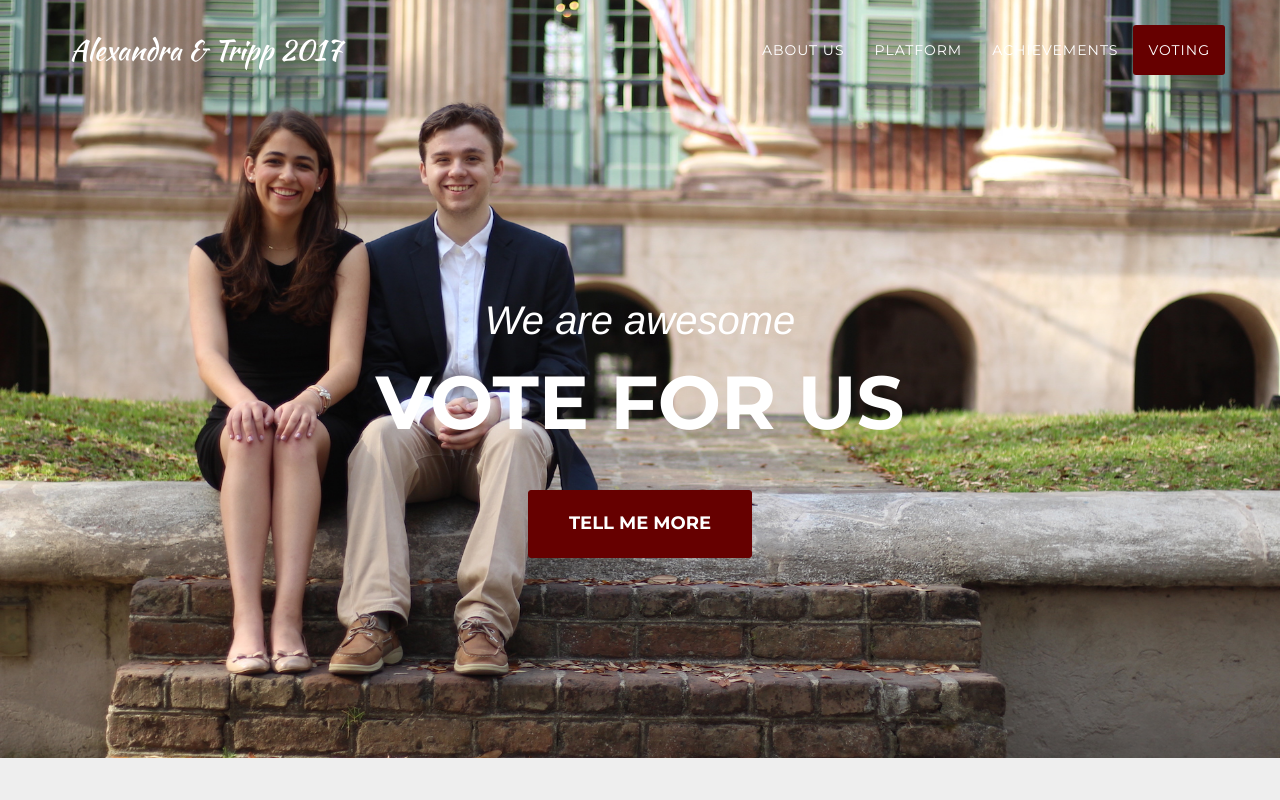
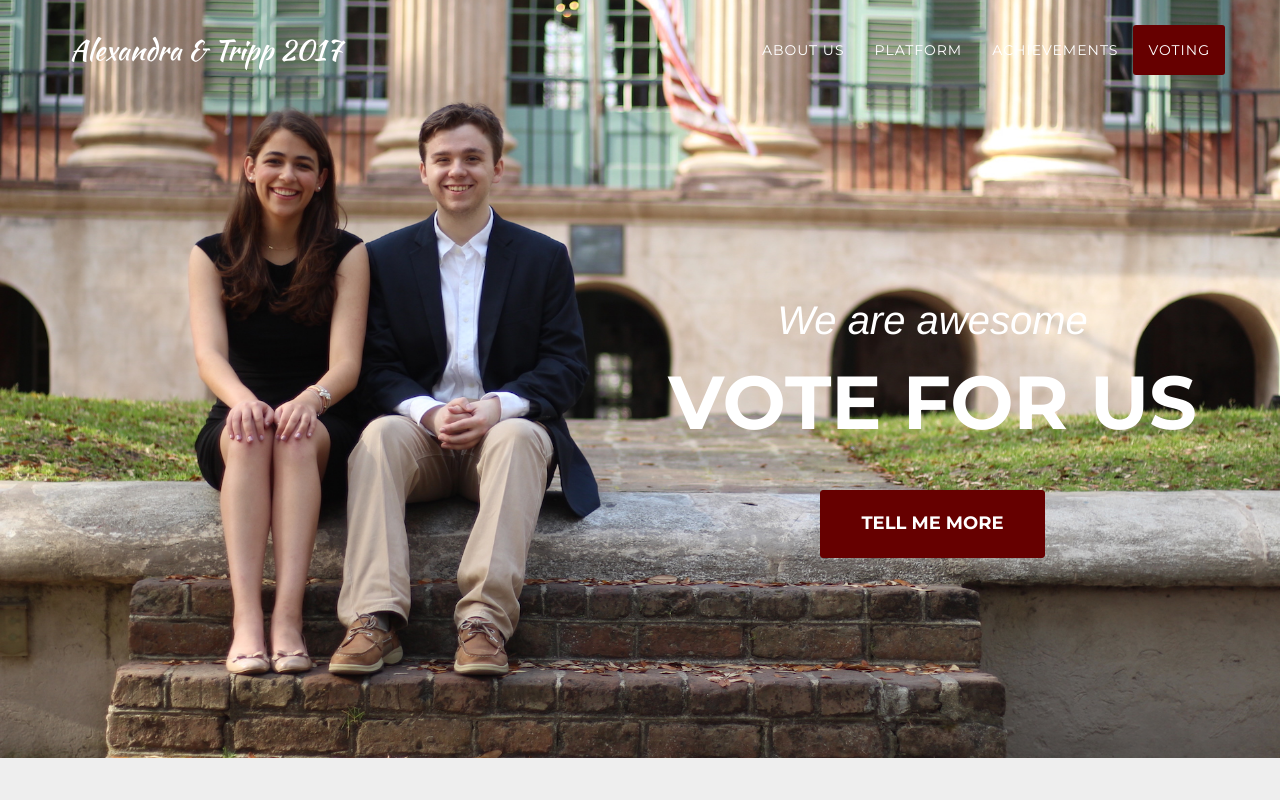
Before and after one commit to elizastarr/election, a website: page index.html in a window 1280 px wide. Shown: the top 800 px of the page. Drawn offline with nearby package versions, Linux system fonts and the light colour scheme; a web font is replaced by a local one.

Commit message:
shifted intro-text
added a row and 2 columns

```diff
--- a/index.html
+++ b/index.html
@@ -77,10 +77,15 @@
     <!-- Header -->
     <header>
         <div class="container">
-            <div class="intro-text">
-                <div class="intro-lead-in">We are awesome</div>
-                <div class="intro-heading">Vote for us</div>
-                <a href="#services" class="page-scroll btn btn-xl">Tell Me More</a>
+            <div class="row">
+                <div class="col-md-6"></div>
+                <div class="col-md-6">
+                    <div class="intro-text">
+                        <div class="intro-lead-in">We are awesome</div>
+                        <div class="intro-heading">Vote for us</div>
+                        <a href="#services" class="page-scroll btn btn-xl">Tell Me More</a>
+                    </div>
+                </div>
             </div>
         </div>
     </header>
```
